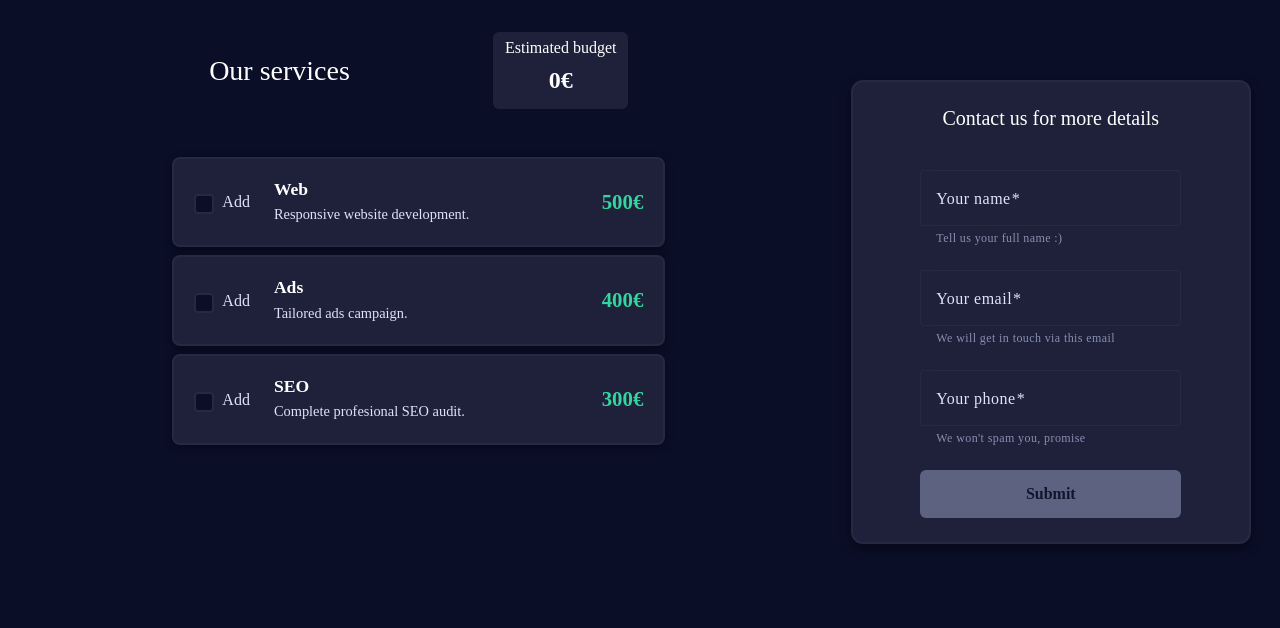
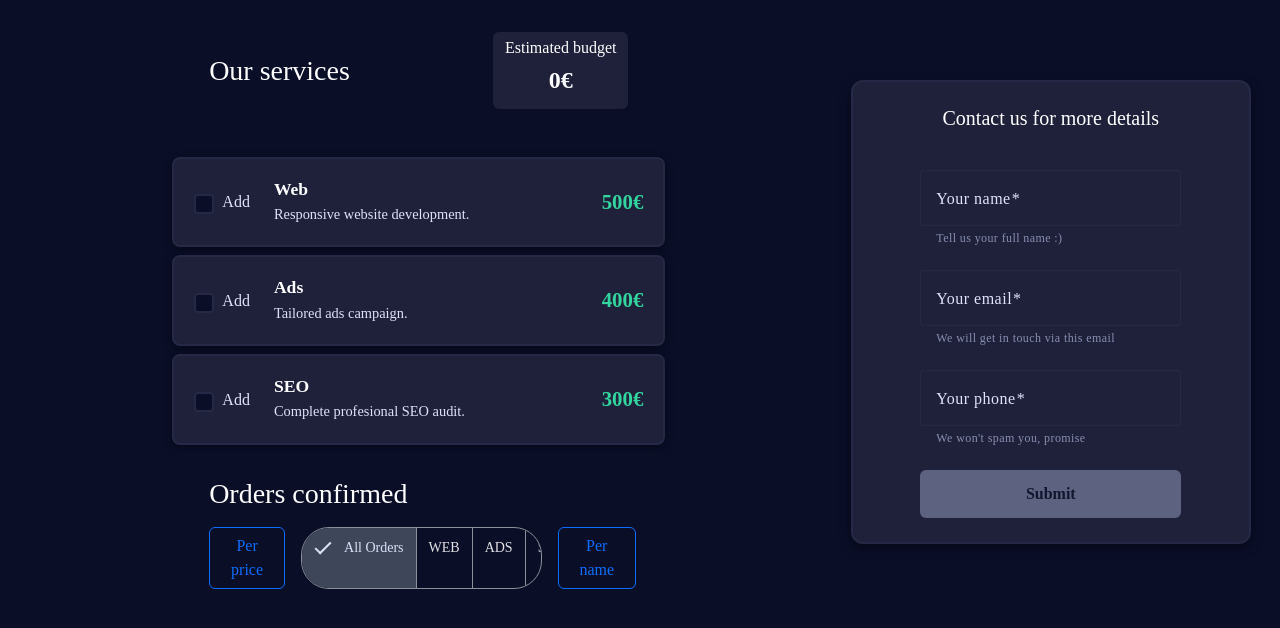
Before and after one commit to zanlamar/BudgetApp, an Angular app: page / in a window 1280 px wide. Shown: the top 628 px of the page. Built offline with nearby package versions, Linux system fonts and the light colour scheme; a web font is replaced by a local one.

Commit message:
new order-list component implemented, WIP

```diff
--- a/src/app/components/final-card/final-card.html
+++ b/src/app/components/final-card/final-card.html
@@ -1,33 +1,32 @@
-@if (orderSummary) {
-  <div class="summary-card row">
+@if (order) {
+  <div class="summary-card row mb-2">
     <div class="summary-header">
       <div class="summary-total">
         <span class="summary-label">TOTAL</span>
-        <span class="summary-amount">{{ orderSummary!.totalPrice }} €</span>
+        <span class="summary-amount">{{ order.totalPrice }} €</span>
       </div>
 
       <div class="summary-user">
-        <span class="user-name">{{ orderSummary!.userName }}</span>
-        <span class="user-email">{{ orderSummary!.userEmail }}</span>
-        <span class="user-phone">{{ orderSummary!.userPhone }}</span>
+        <span class="user-name">{{order.userName}}</span>
+        <span class="user-email">{{order.userEmail}}</span>
+        <span class="user-phone">{{order.userPhone}}</span>
       </div>
     </div>
 
     <div class="summary-services">
-      <h6>Your Services</h6>
       <ul>
-        @if (orderSummary!.services.web) {
+        @if (order.services.web) {
           <li>
-            WEB: {{ orderSummary!.services.web.pages }} Pages,
-            {{ orderSummary!.services.web.languages }} Languages
+            WEB: {{ order.services.web.pages }} Pages,
+            {{ order.services.web.languages }} Languages
           </li>
         }
 
-        @if (orderSummary!.services.ads) {
+        @if (order.services.ads) {
           <li>ADS</li>
         }
 
-        @if (orderSummary!.services.seo) {
+        @if (order.services.seo) {
           <li>SEO</li>
         }
       </ul>
--- a/src/app/components/final-card/final-card.scss
+++ b/src/app/components/final-card/final-card.scss
@@ -7,10 +7,6 @@
   box-shadow: 0 0 10px var(--shadow);
   padding: 1rem;
   transition: all 0.3s ease;
-
-  // &:hover {
-  //   border-color: var(--accent-pink); // Rosa en hover
-  // }
 }
 
 .summary-header {
--- a/src/app/components/final-card/final-card.ts
+++ b/src/app/components/final-card/final-card.ts
@@ -1,7 +1,6 @@
 import { Component, Input } from '@angular/core';
 import { CommonModule } from '@angular/common';
 import { SubmissionData } from '../../../types/types';
-
 
 
 @Component({
@@ -13,6 +12,6 @@ import { SubmissionData } from '../../../types/types';
 })
 export class FinalCard {
 
-  @Input() orderSummary: SubmissionData | null = null;
+  @Input() order: SubmissionData | null = null;
 
 }
--- a/src/app/components/home/home.html
+++ b/src/app/components/home/home.html
@@ -1,9 +1,7 @@
 <div class="container-fluid px-2 d-flex mt-2">
     <div class="column step1 flex-fill">
-
         <div class="services-header-container">
             <div class="services-header d-flex align-items-center justify-content-between">
-
                 <h3>Our services</h3>
                 <app-final-price
                     [totalPrice]="totalPrice()">
@@ -11,42 +9,42 @@
             </div>
         </div>
 
-        <div class = "mt-3">
+        <div class="mt-3">
             <app-service-card
-                service = "Web"
-                serviceDescription = "Responsive website development."
-                price = "500"
-                [isSelected] = "webSelected()"
+                service="Web"
+                serviceDescription="Responsive website development."
+                price="500"
+                [isSelected]="webSelected()"
                 (checkboxChanged)="onWebSelectionChange($event)">
             </app-service-card>
 
-
             <app-service-card
-                service = "Ads"
-                serviceDescription = "Tailored ads campaign."
-                price = "400"
-                [isSelected] = "adsSelected()"
+                service="Ads"
+                serviceDescription="Tailored ads campaign."
+                price="400"
+                [isSelected]="adsSelected()"
                 (checkboxChanged)="onAdsSelectionChange($event)">
             </app-service-card>
 
             <app-service-card
-                service = "SEO"
-                serviceDescription = "Complete profesional SEO audit."
-                price = "300"
-                [isSelected] = "seoSelected()"
+                service="SEO"
+                serviceDescription="Complete profesional SEO audit."
+                price="300"
+                [isSelected]="seoSelected()"
                 (checkboxChanged)="onSeoSelectionChange($event)">
             </app-service-card>
+        </div>
 
-            <div class="mt-5 orders-grid">
-                @for (order of allOrders(); track $index) {
-                    <app-final-card
-                        [orderSummary]="order">
-                    </app-final-card>
-                }
+        <div class="services-header-container">
+            <div class="services-header flex-column align-items-start">
+                <div class="mb-3">
+                <h3 class="mb-0">Orders confirmed</h3></div>
+                    <app-order-list
+                        [orders]="allOrders()">
+                    </app-order-list>
             </div>
         </div>
     </div>
-
 
     <div class="contact-header-container column mt-2">
         <div class="contact-header-container">
@@ -55,6 +53,4 @@
             </app-contact-form>
         </div>
     </div>
-
-
 </div>
--- a/src/app/components/home/home.ts
+++ b/src/app/components/home/home.ts
@@ -5,15 +5,17 @@ import { PRICES } from '../../model/pricing.constants';
 import { ServiceChangeEvent } from '../../model/service-event.model';
 import { BudgetCalculatorService} from '../../services/calculateBudget-service'
 import { ContactForm } from '../contact-form/contact-form';
-import { FinalCard } from "../final-card/final-card";
 
 import { ConfirmedSubmission } from '../../services/createOrder';
 import { SubmissionData, ContactFormData } from '../../../types/types';
 
+import { OrderList } from '../order-list/order-list';
+
+
 
 @Component({
   selector: 'app-home',
-  imports: [ServiceCard, FinalPrice, ContactForm, FinalCard],
+  imports: [ServiceCard, FinalPrice, ContactForm, OrderList ],
   templateUrl: './home.html',
   styleUrl: './home.scss',
   standalone: true
@@ -22,6 +24,7 @@ export class Home {
 
   private budgetCalculator = inject(BudgetCalculatorService);
   private orderService = inject(ConfirmedSubmission);
+  private orderIdCounter = 0;
 
   seoSelected = signal(false);
   adsSelected = signal(false);
@@ -64,7 +67,6 @@ export class Home {
         data.languages
       );
     }
-
     return total;
   });
 
@@ -85,12 +87,10 @@ export class Home {
   }
 
   onFormSubmitted(formData: ContactFormData) {
-      if (this.totalPrice() === 0) {
-        alert('Please select at least one service before submitting.');
-        return;
-      }
-
-
+    if (this.totalPrice() === 0) {
+      alert('Please select at least one service before submitting.');
+      return;
+    }
 
     const submission = this.orderService.createSubmission(
       formData,
@@ -102,11 +102,14 @@ export class Home {
       this.totalPrice()
     );
 
-    this.allOrders.update(orders => [...orders, submission]);
-    this.orderSummary.set(submission);
+     this.orderIdCounter++;
+      const submissionWithId = {
+        ...submission,
+        id: this.orderIdCounter
+      };
+
+    this.allOrders.update(orders => [...orders, submissionWithId]);
+    this.orderSummary.set(submissionWithId);
     alert(`Thank you, ${submission.userName}! Your we will get in touch with you soon.`);
-
   }
-
-
 }
--- /dev/null
+++ b/src/app/components/order-list/order-list.html
@@ -0,0 +1,29 @@
+<div class="w-100 d-flex justify-content-end gap-3 mb-3">
+
+    <button class="filter-button btn btn-outline-primary">Per price</button>
+
+    <mat-button-toggle-group name="serviceMenu"
+        aria-label="Per service"
+        [value]="selectedFilter()"
+        (change)="selectedFilter.set($event.value)">
+
+        <mat-button-toggle value="all">All Orders</mat-button-toggle>
+        <mat-button-toggle value="web">WEB</mat-button-toggle>
+        <mat-button-toggle value="ads">ADS</mat-button-toggle>
+        <mat-button-toggle value="seo">SEO</mat-button-toggle>
+
+    </mat-button-toggle-group>
+
+    <button class="filter-button btn btn-outline-primary">Per name</button>
+
+</div>
+
+<div class="gap-3 mb-3">
+
+    <div class="cards-container">
+            @for (order of filteredOrders(); track order.id) {
+            <app-final-card [order]="order"></app-final-card>
+            }
+    </div>
+
+</div>
--- /dev/null
+++ b/src/app/components/order-list/order-list.ts
@@ -0,0 +1,36 @@
+import { Component, Input, signal, computed } from '@angular/core';
+import { MatButtonToggleModule } from '@angular/material/button-toggle';
+import { FinalCard } from '../final-card/final-card';
+import { SubmissionData } from '../../../types/types';
+
+@Component({
+  selector: 'app-order-list',
+  imports: [MatButtonToggleModule, FinalCard],
+  templateUrl: './order-list.html',
+  styleUrl: './order-list.scss',
+  standalone: true
+})
+export class OrderList {
+
+ @Input() orders: SubmissionData[] = [];
+  selectedFilter = signal<string>('all');
+
+  filteredOrders = computed(() => {
+    const filter = this.selectedFilter();
+    return this.orders.filter(order => {
+      const services = order.services ?? {};
+
+      switch (filter) {
+        case 'web':
+          return !!services.web;
+        case 'seo':
+          return !!services.seo;
+        case 'ads':
+          return !!services.ads;
+        case 'all':
+        default:
+          return services.web || services.seo || services.ads;
+      }
+    });
+  });
+}
--- a/src/app/services/createOrder.ts
+++ b/src/app/services/createOrder.ts
@@ -13,6 +13,7 @@ export class ConfirmedSubmission {
             totalPrice: number
         ): SubmissionData {
         return {
+            id: 0,
             userName: formData.userName,
             userEmail: formData.userEmail,
             userPhone: formData.userTelephone,
--- a/src/types/types.ts
+++ b/src/types/types.ts
@@ -5,6 +5,7 @@ export interface ContactFormData {
 }
 
 export interface SubmissionData {
+    id: number;
     userName: string;
     userEmail: string;
     userPhone: string;
```
Also changed, not shown: src/app/components/home/home.scss (line endings or trailing spaces), src/app/components/order-list/order-list.scss (added), 1 other file (tests, documents, lock files or other folders). Lines whose indentation alone changed are shown as unchanged.
